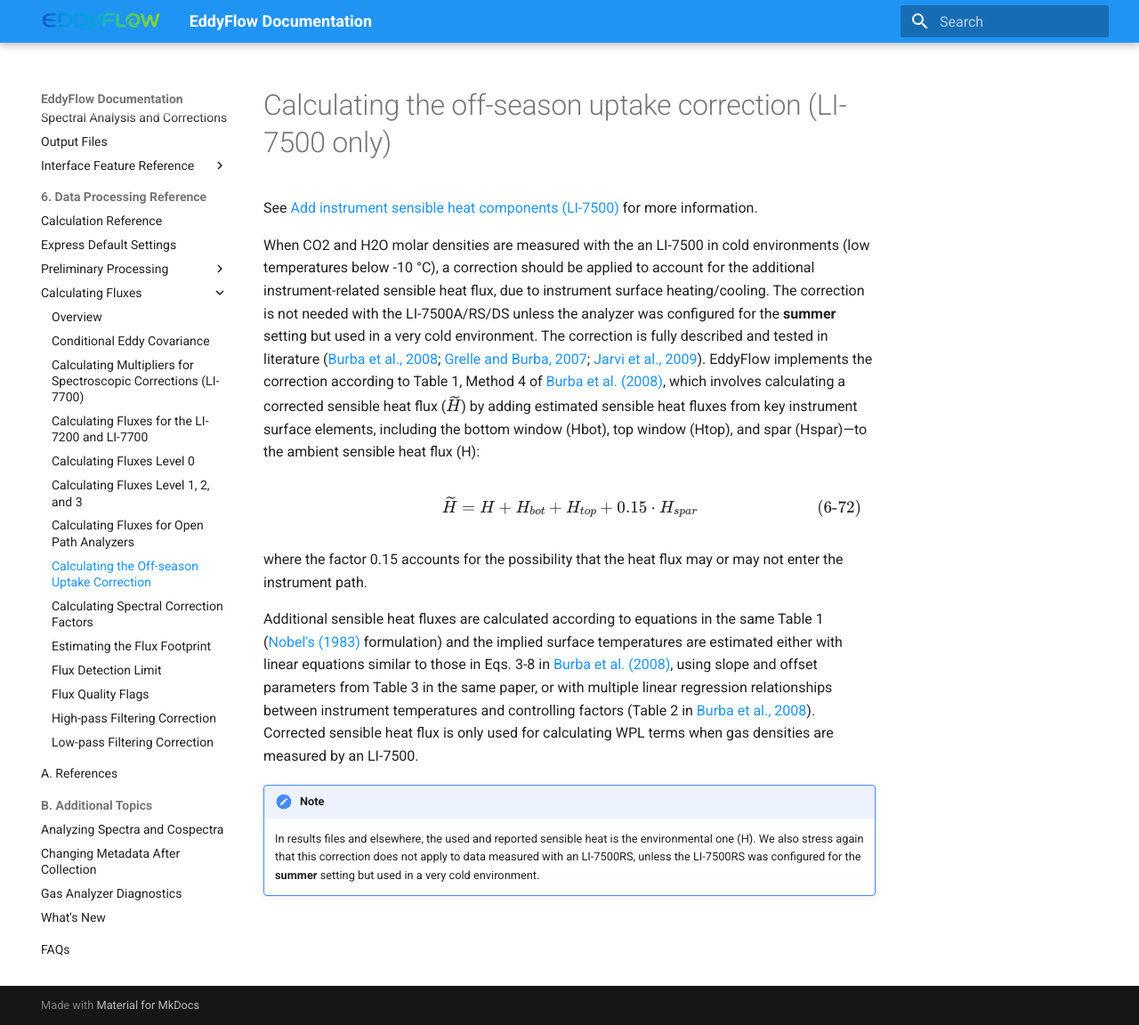
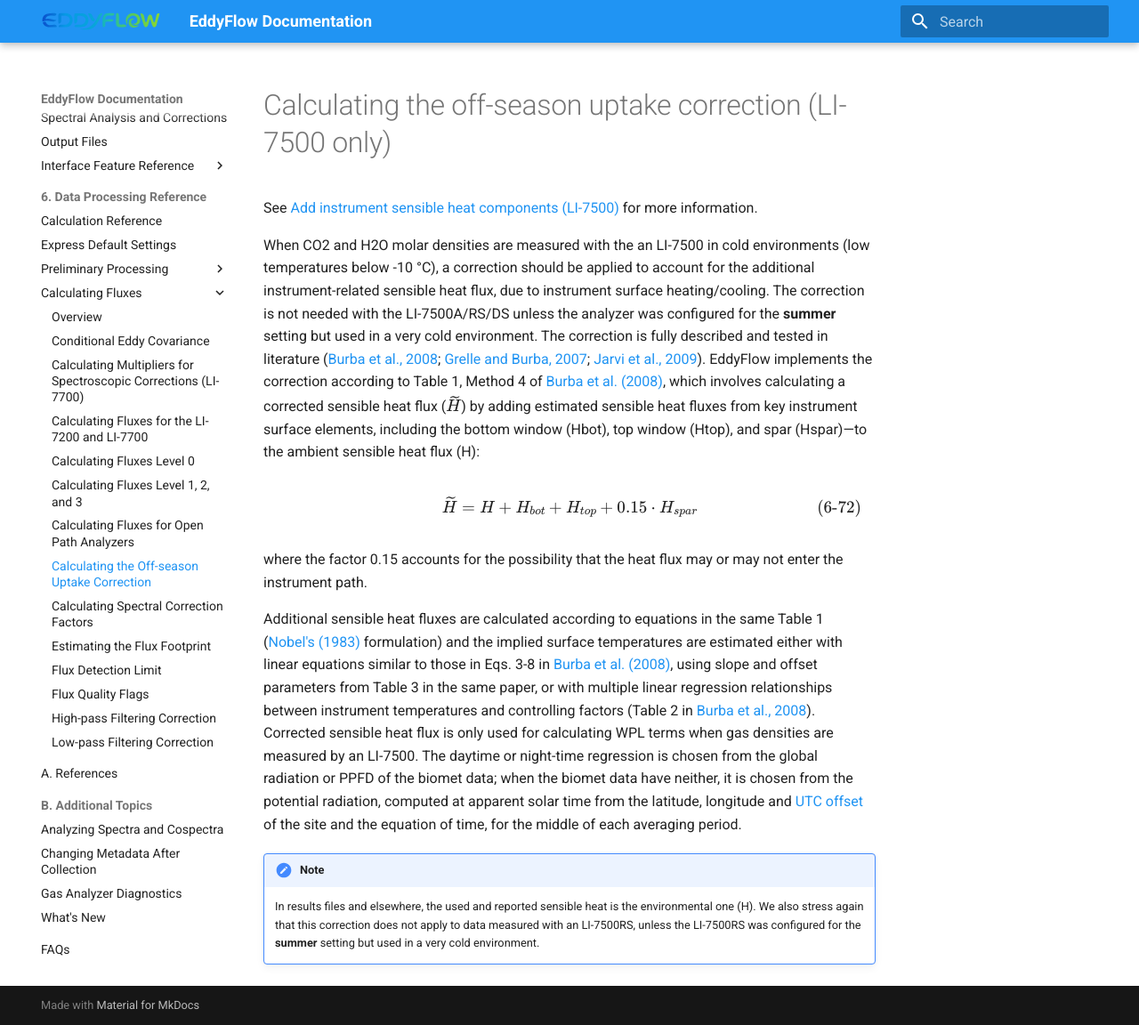
Before and after one commit to kebasaa/eddyflow-documentation, an MkDocs documentation site: the page built from docs/topics/calculate-offseason-uptake-correction.md, in a window 1280 px wide and 1152 px high. Shown: the whole window at 89% size. Built offline with MkDocs 1.6.1 and Material for MkDocs 9.7.7, drawn with Linux system fonts in a browser that asks for light colours.

Commit message:
Describe the UTC offset and the potential radiation
The Station tab has a UTC offset under Longitude, stored as [Site] utc_offset: the hours the timestamps are ahead of UTC, as standard time. With the coordinates and the equation of time it places each period's middle in apparent solar time for the potential radiation, which decides day and night, and so the Burba et al. (2008) regression, when biomet has neither Rg nor PPFD. Describe how the interface fills it and what the engine assumes for a metadata file without it.

```diff
--- a/docs/topics/calculate-offseason-uptake-correction.md
+++ b/docs/topics/calculate-offseason-uptake-correction.md
@@ -10,7 +10,7 @@
 
 where the factor 0.15 accounts for the possibility that the heat flux may or may not enter the instrument path.
 
-Additional sensible heat fluxes are calculated according to equations in the same Table 1 ([Nobel's (1983)](references.md) formulation) and the implied surface temperatures are estimated either with linear equations similar to those in Eqs. 3-8 in [Burba et al. (2008)](references.md#Burba), using slope and offset parameters from Table 3 in the same paper, or with multiple linear regression relationships between instrument temperatures and controlling factors (Table 2 in [Burba et al., 2008](references.md#Burba)). Corrected sensible heat flux is only used for calculating WPL terms when gas densities are measured by an LI-7500.
+Additional sensible heat fluxes are calculated according to equations in the same Table 1 ([Nobel's (1983)](references.md) formulation) and the implied surface temperatures are estimated either with linear equations similar to those in Eqs. 3-8 in [Burba et al. (2008)](references.md#Burba), using slope and offset parameters from Table 3 in the same paper, or with multiple linear regression relationships between instrument temperatures and controlling factors (Table 2 in [Burba et al., 2008](references.md#Burba)). Corrected sensible heat flux is only used for calculating WPL terms when gas densities are measured by an LI-7500. The daytime or night-time regression is chosen from the global radiation or PPFD of the biomet data; when the biomet data have neither, it is chosen from the potential radiation, computed at apparent solar time from the latitude, longitude and [UTC offset](metadata-file-editor.md#station) of the site and the equation of time, for the middle of each averaging period.
 
 !!! note
 
```
Also changed, not shown: docs/topics/metadata-file-editor-using.md (+1 -0 lines), docs/topics/metadata-file-editor.md (+2 -0 lines).
